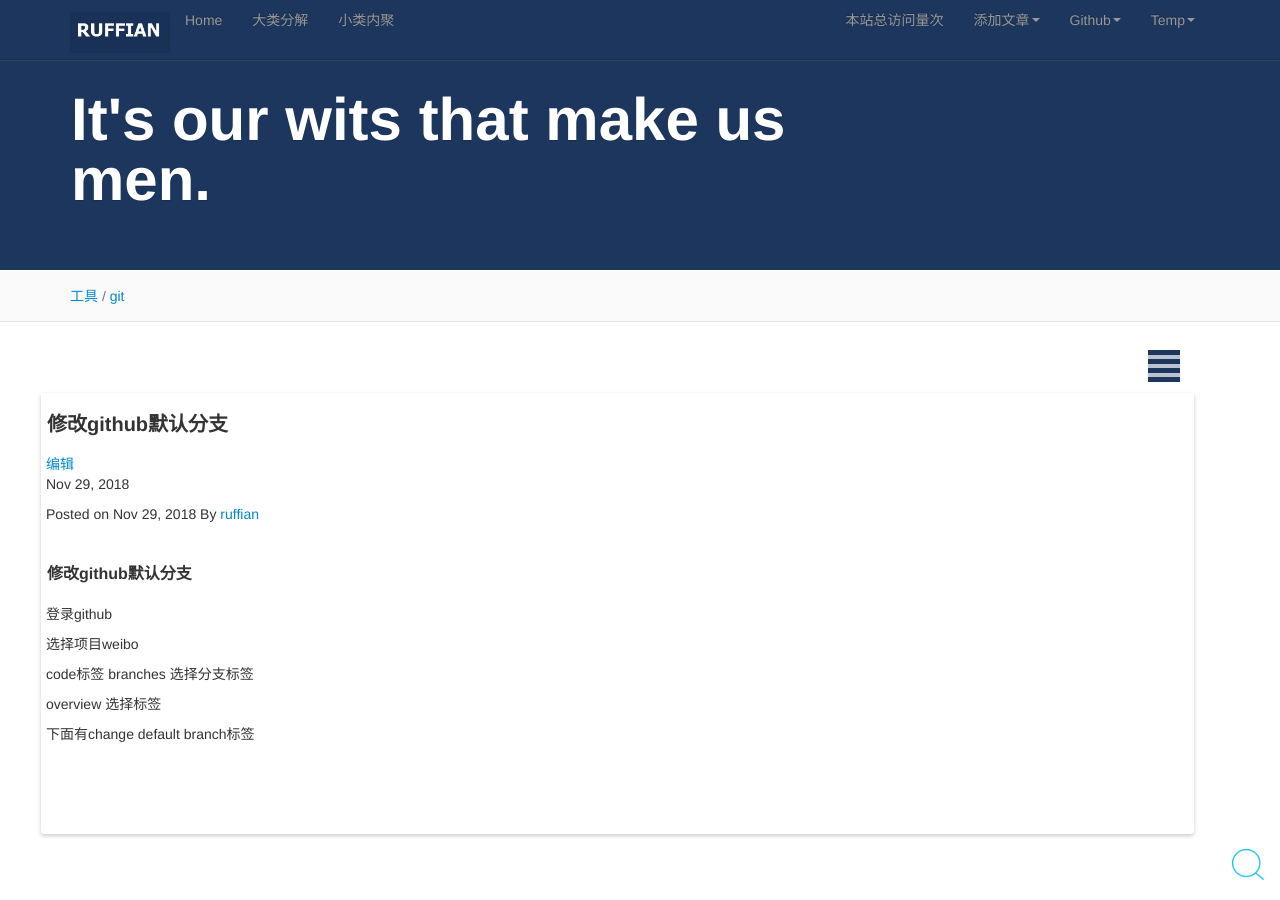
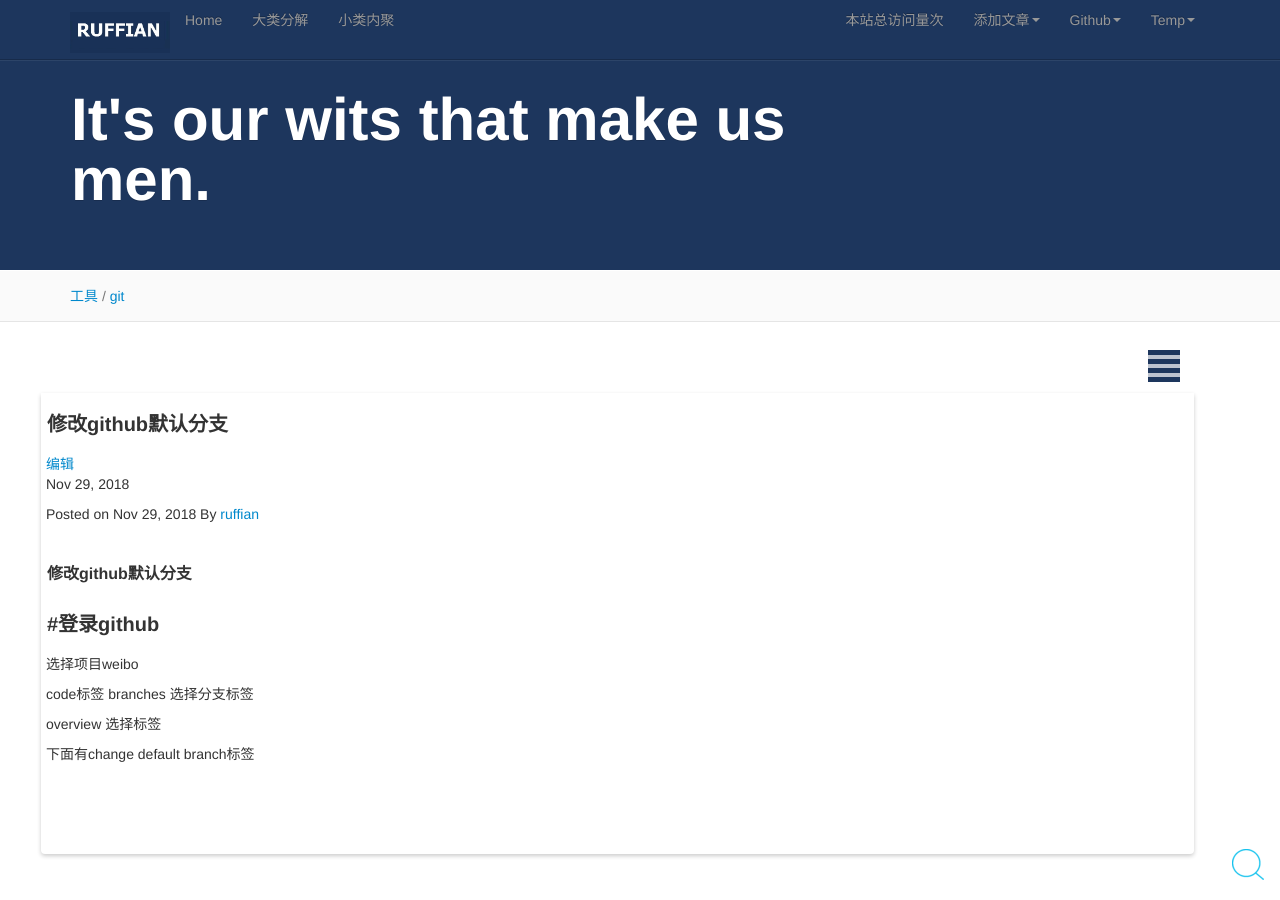
Before and after one commit to ruffiant/weibo, a Jekyll site: the page built from _posts/2018-11-29-git_default_branches.md, in a window 1280 px wide. Built offline with Jekyll 4.4.1, drawn with Linux system fonts in a browser that asks for light colours; nearby versions of some CDN libraries; comment, search, counter and statistics services are not loaded.

```diff
--- a/_posts/2018-11-29-git_default_branches.md
+++ b/_posts/2018-11-29-git_default_branches.md
@@ -11,7 +11,10 @@ tag: [git]
 
 ### 修改github默认分支
 
-登录github
+
+#登录github
+===============
+
 
 选择项目weibo
 
```
